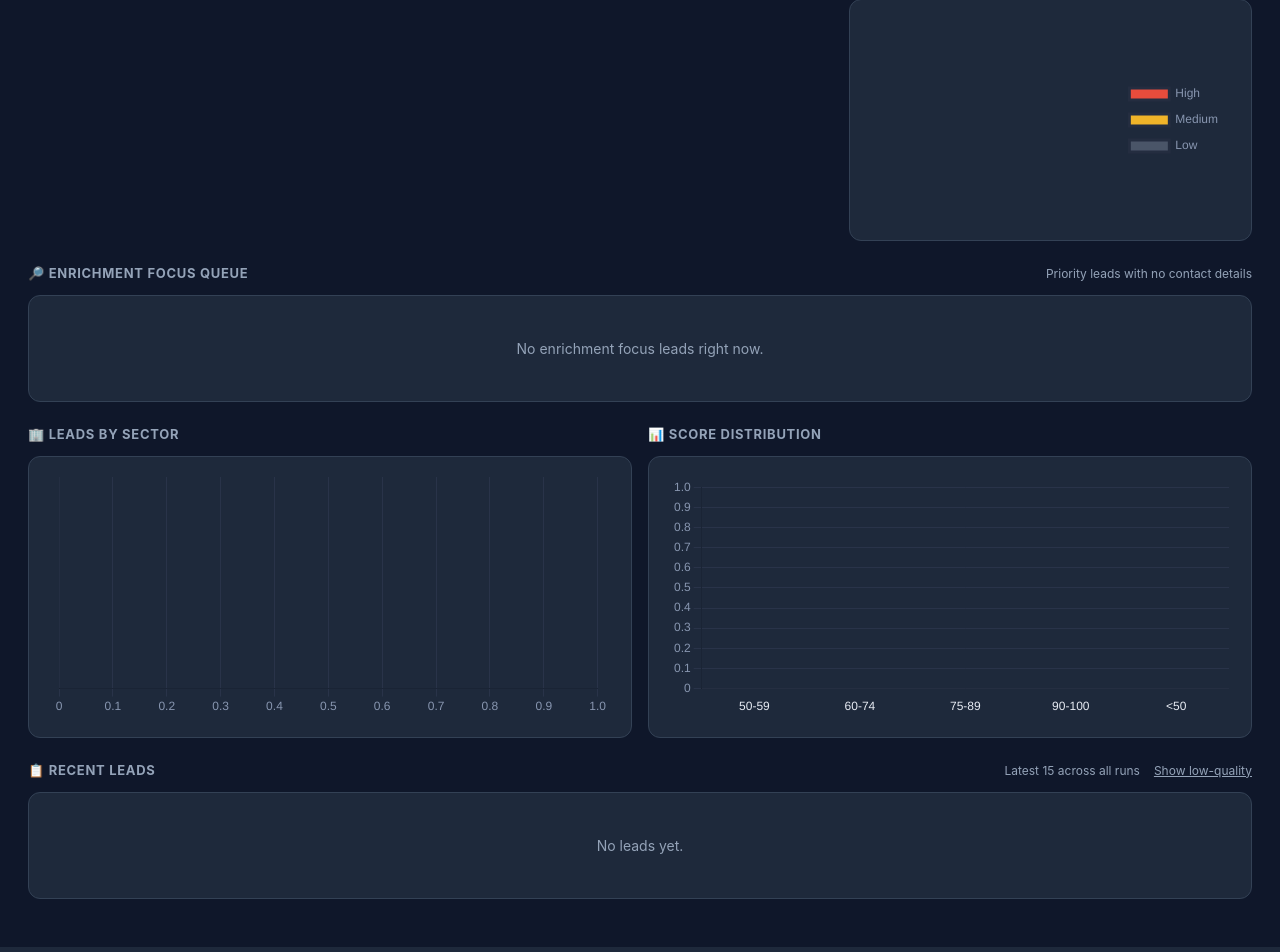
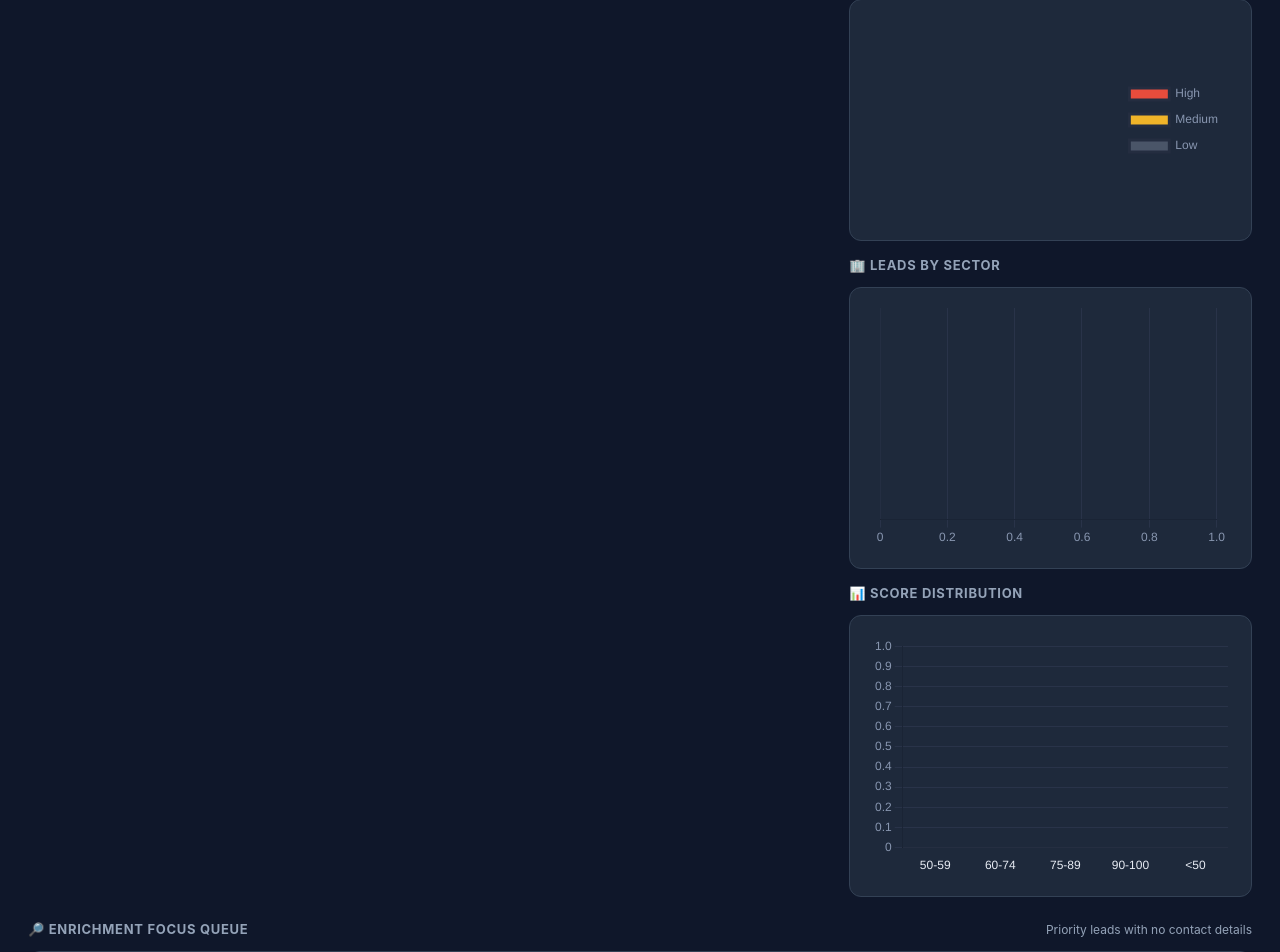
Before and after one commit to jonathanmccrimmond/macfire-dashboard, a Flask app: page / in a window 1280 px wide. Shown: the part 686-1638 px from the top of the page. Run offline with Flask 3, Linux system fonts and the light colour scheme; data that the repository does not hold is empty.

Commit message:
refactor: place sector and score charts under priority split panel

```diff
--- a/templates/dashboard.html
+++ b/templates/dashboard.html
@@ -224,6 +224,14 @@
       <div class="panel">
         <div class="chart-wrap"><canvas id="priorityChart"></canvas></div>
       </div>
+
+      <div style="height:16px"></div>
+      <div class="section-header"><div class="section-title">🏢 Leads by Sector</div></div>
+      <div class="panel"><div class="chart-wrap" style="height:240px"><canvas id="sectorChart"></canvas></div></div>
+
+      <div style="height:16px"></div>
+      <div class="section-header"><div class="section-title">📊 Score Distribution</div></div>
+      <div class="panel"><div class="chart-wrap" style="height:240px"><canvas id="scoreChart"></canvas></div></div>
     </div>
 
   </div>
@@ -236,18 +244,6 @@
     </div>
     <div class="panel">
       <div id="enrichment-focus-container"><div class="loading">Loading…</div></div>
-    </div>
-  </div>
-
-  <!-- Sector + Score distribution -->
-  <div class="grid-2">
-    <div>
-      <div class="section-header"><div class="section-title">🏢 Leads by Sector</div></div>
-      <div class="panel"><div class="chart-wrap" style="height:240px"><canvas id="sectorChart"></canvas></div></div>
-    </div>
-    <div>
-      <div class="section-header"><div class="section-title">📊 Score Distribution</div></div>
-      <div class="panel"><div class="chart-wrap" style="height:240px"><canvas id="scoreChart"></canvas></div></div>
     </div>
   </div>
 
```
